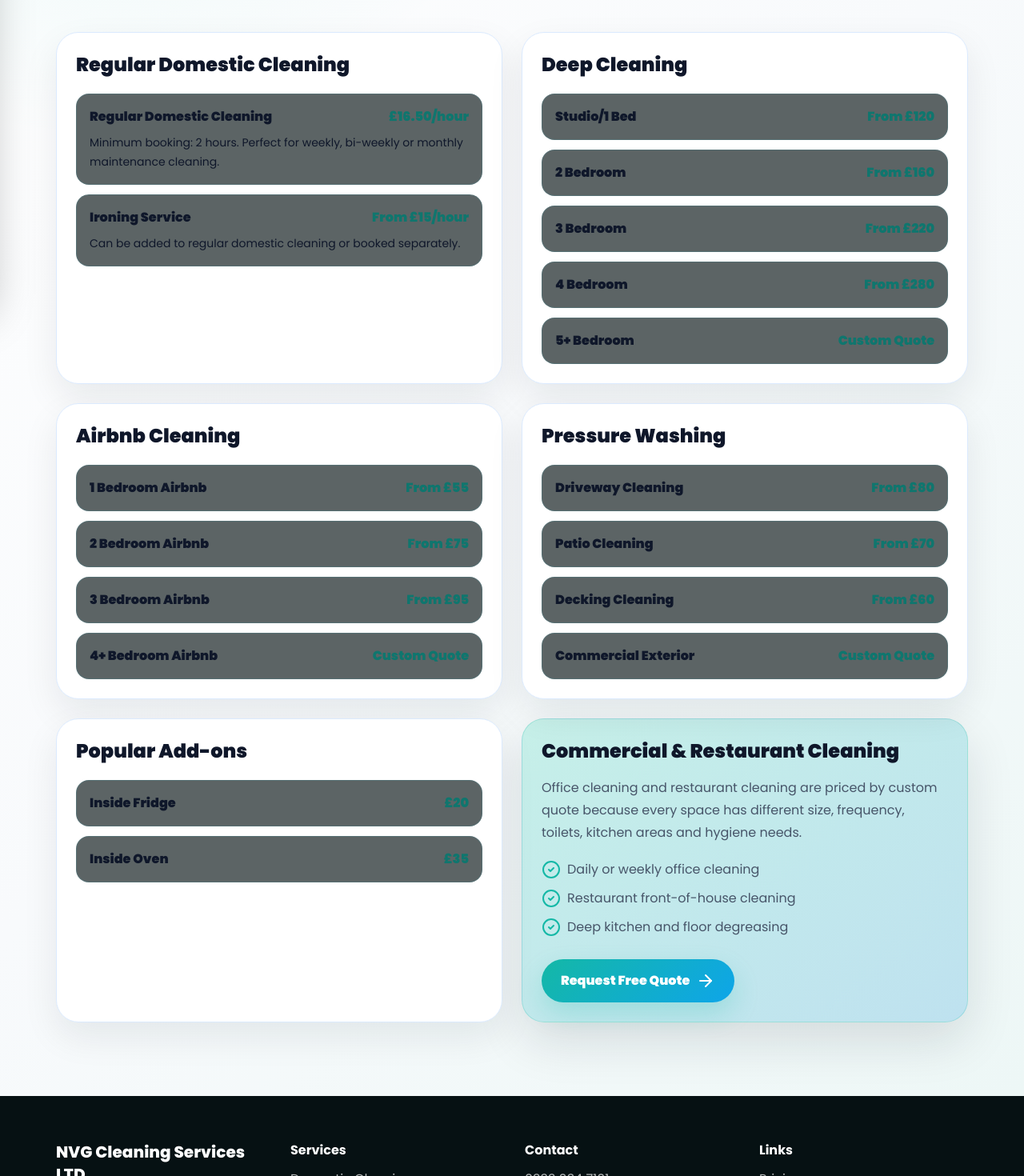
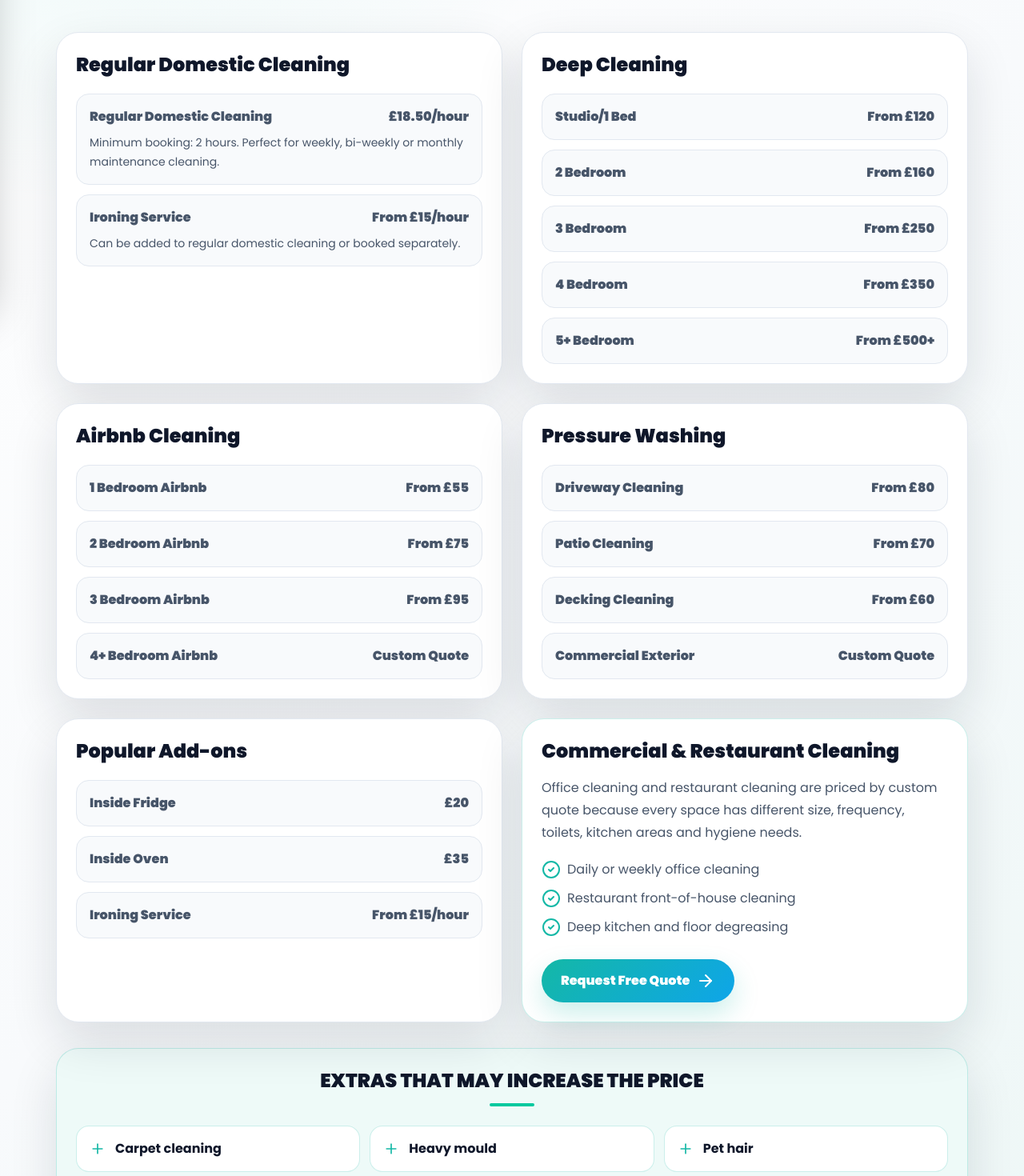
Before and after one commit to adebare-adeyemo/Never-give-up, a Next.js app: page /pricing in a window 1280 px wide. Shown: the part 420-1890 px from the top of the page at 80% size. Built offline with nearby package versions, Linux system fonts and the light colour scheme.

Commit message:
Add files via upload

```diff
--- a/app/pricing/page.jsx
+++ b/app/pricing/page.jsx
@@ -1,35 +1,124 @@
 import Link from 'next/link';
 import Reveal from '@/components/Reveal';
-import {ArrowRight, CheckCircle2} from 'lucide-react';
+import { ArrowRight, CheckCircle2, Plus } from 'lucide-react';
 
-export const metadata={title:'Cleaning Prices | NVG Cleaning Services',description:'NVG Cleaning Services pricing for regular domestic cleaning, deep cleaning, Airbnb cleaning, pressure washing and add-ons across Leeds and Yorkshire.'};
+export const metadata = {
+  title: 'Cleaning Prices | NVG Cleaning Services',
+  description: 'NVG Cleaning Services pricing for regular domestic cleaning, deep cleaning, Airbnb cleaning, pressure washing and add-ons across Leeds and Yorkshire.',
+};
 
-const domestic=[['Regular Domestic Cleaning','£16.50/hour','Minimum booking: 2 hours. Perfect for weekly, bi-weekly or monthly maintenance cleaning.'],['Ironing Service','From £15/hour','Can be added to regular domestic cleaning or booked separately.']];
-const deep=[['Studio/1 Bed','From £120'],['2 Bedroom','From £160'],['3 Bedroom','From £220'],['4 Bedroom','From £280'],['5+ Bedroom','Custom Quote']];
-const airbnb=[['1 Bedroom Airbnb','From £55'],['2 Bedroom Airbnb','From £75'],['3 Bedroom Airbnb','From £95'],['4+ Bedroom Airbnb','Custom Quote']];
-const pressure=[['Driveway Cleaning','From £80'],['Patio Cleaning','From £70'],['Decking Cleaning','From £60'],['Commercial Exterior','Custom Quote']];
-const addons=[['Inside Fridge','£20'],['Inside Oven','£35']];
+const domestic = [
+  ['Regular Domestic Cleaning', '£18.50/hour', 'Minimum booking: 2 hours. Perfect for weekly, bi-weekly or monthly maintenance cleaning.'],
+  ['Ironing Service', 'From £15/hour', 'Can be added to regular domestic cleaning or booked separately.'],
+];
 
-function PriceCard({title,children}){return <Reveal className='rounded-[28px] border border-cyan-400/20 bg-white/5 p-6 shadow-card backdrop-blur'><h2 className='text-2xl font-black text-white'>{title}</h2><div className='mt-5 space-y-3'>{children}</div></Reveal>}
-function Row({name,price,note}){return <div className='rounded-2xl border border-cyan-400/10 bg-[#061113]/65 p-4'><div className='flex flex-col gap-2 sm:flex-row sm:items-center sm:justify-between'><p className='font-black text-white'>{name}</p><p className='font-black text-nvg'>{price}</p></div>{note&&<p className='mt-2 text-sm leading-6 text-white/65'>{note}</p>}</div>}
+const deep = [
+  ['Studio/1 Bed', 'From £120'],
+  ['2 Bedroom', 'From £160'],
+  ['3 Bedroom', 'From £250'],
+  ['4 Bedroom', 'From £350'],
+  ['5+ Bedroom', 'From £500+'],
+];
 
-export default function Pricing(){return <main className='blue-section pt-28'>
- <section className='section'><div className='container'>
-  <Reveal className='mx-auto max-w-3xl text-center'><span className='rounded-full bg-nvg/15 px-4 py-2 text-sm font-black text-nvg'>Transparent Pricing</span><h1 className='mt-5 text-4xl font-black text-white sm:text-5xl'>Cleaning Prices Built Around Your Needs</h1><p className='mt-5 text-white/70'>Use our starting prices as a guide. Final quotes may vary depending on property condition, size, accessibility and specific cleaning requirements.</p></Reveal>
-  <div className='mt-12 grid gap-6 lg:grid-cols-2'>
-   <PriceCard title='Regular Domestic Cleaning'>{domestic.map(([n,p,t])=><Row key={n} name={n} price={p} note={t}/>)}</PriceCard>
-   <PriceCard title='Deep Cleaning'>{deep.map(([n,p])=><Row key={n} name={n} price={p}/>)}</PriceCard>
-   <PriceCard title='Airbnb Cleaning'>{airbnb.map(([n,p])=><Row key={n} name={n} price={p}/>)}</PriceCard>
-   <PriceCard title='Pressure Washing'>{pressure.map(([n,p])=><Row key={n} name={n} price={p}/>)}</PriceCard>
-  </div>
-  <div className='mt-6 grid gap-6 lg:grid-cols-2'>
-   <PriceCard title='Popular Add-ons'>{addons.map(([n,p])=><Row key={n} name={n} price={p}/>)}</PriceCard>
-   <Reveal className='rounded-[28px] border border-cyan-400/20 bg-gradient-to-br from-nvg/20 to-blue/20 p-6 shadow-card'>
-    <h2 className='text-2xl font-black text-white'>Commercial & Restaurant Cleaning</h2>
-    <p className='mt-4 leading-7 text-white/75'>Office cleaning and restaurant cleaning are priced by custom quote because every space has different size, frequency, toilets, kitchen areas and hygiene needs.</p>
-    <div className='mt-5 space-y-3 text-white/80'><p className='flex gap-2'><CheckCircle2 className='text-nvg'/> Daily or weekly office cleaning</p><p className='flex gap-2'><CheckCircle2 className='text-nvg'/> Restaurant front-of-house cleaning</p><p className='flex gap-2'><CheckCircle2 className='text-nvg'/> Deep kitchen and floor degreasing</p></div>
-    <Link href='/contact' className='btn btn-primary mt-7'>Request Free Quote <ArrowRight className='ml-2'/></Link>
-   </Reveal>
-  </div>
- </div></section>
-</main>}
+const airbnb = [
+  ['1 Bedroom Airbnb', 'From £55'],
+  ['2 Bedroom Airbnb', 'From £75'],
+  ['3 Bedroom Airbnb', 'From £95'],
+  ['4+ Bedroom Airbnb', 'Custom Quote'],
+];
+
+const pressure = [
+  ['Driveway Cleaning', 'From £80'],
+  ['Patio Cleaning', 'From £70'],
+  ['Decking Cleaning', 'From £60'],
+  ['Commercial Exterior', 'Custom Quote'],
+];
+
+const addons = [
+  ['Inside Fridge', '£20'],
+  ['Inside Oven', '£35'],
+  ['Ironing Service', 'From £15/hour'],
+];
+
+const extras = [
+  'Carpet cleaning',
+  'Heavy mould',
+  'Pet hair',
+  'Upholstery cleaning',
+  'Nicotine staining',
+  'External windows',
+  'Biohazard issues',
+  'Balconies',
+  'Heavily neglected kitchens / ovens',
+];
+
+function PriceCard({ title, children }) {
+  return (
+    <Reveal className="pricing-card rounded-[28px] border border-slate-200 bg-white p-6 shadow-card">
+      <h2 className="text-2xl font-black text-[#0f172a]">{title}</h2>
+      <div className="mt-5 space-y-3">{children}</div>
+    </Reveal>
+  );
+}
+
+function Row({ name, price, note }) {
+  return (
+    <div className="pricing-row rounded-2xl border border-slate-200 bg-slate-50 p-4">
+      <div className="flex flex-col gap-2 sm:flex-row sm:items-center sm:justify-between">
+        <p className="font-black text-[#0f172a]">{name}</p>
+        <p className="font-black text-cyan-700">{price}</p>
+      </div>
+      {note && <p className="mt-2 text-sm leading-6 text-slate-600">{note}</p>}
+    </div>
+  );
+}
+
+export default function Pricing() {
+  return (
+    <main className="blue-section pt-28">
+      <section className="section">
+        <div className="container">
+          <Reveal className="mx-auto max-w-3xl text-center">
+            <span className="rounded-full bg-nvg/15 px-4 py-2 text-sm font-black text-nvg">Transparent Pricing</span>
+            <h1 className="mt-5 text-4xl font-black text-[#0f172a] sm:text-5xl">Cleaning Prices Built Around Your Needs</h1>
+            <p className="mt-5 text-slate-600">Use our starting prices as a guide. Final quotes may vary depending on property condition, size, accessibility and specific cleaning requirements.</p>
+          </Reveal>
+
+          <div className="mt-12 grid gap-6 lg:grid-cols-2">
+            <PriceCard title="Regular Domestic Cleaning">{domestic.map(([n, p, t]) => <Row key={n} name={n} price={p} note={t} />)}</PriceCard>
+            <PriceCard title="Deep Cleaning">{deep.map(([n, p]) => <Row key={n} name={n} price={p} />)}</PriceCard>
+            <PriceCard title="Airbnb Cleaning">{airbnb.map(([n, p]) => <Row key={n} name={n} price={p} />)}</PriceCard>
+            <PriceCard title="Pressure Washing">{pressure.map(([n, p]) => <Row key={n} name={n} price={p} />)}</PriceCard>
+          </div>
+
+          <div className="mt-6 grid gap-6 lg:grid-cols-2">
+            <PriceCard title="Popular Add-ons">{addons.map(([n, p]) => <Row key={n} name={n} price={p} />)}</PriceCard>
+            <Reveal className="rounded-[28px] border border-cyan-400/20 bg-white p-6 shadow-card">
+              <h2 className="text-2xl font-black text-[#0f172a]">Commercial & Restaurant Cleaning</h2>
+              <p className="mt-4 leading-7 text-slate-600">Office cleaning and restaurant cleaning are priced by custom quote because every space has different size, frequency, toilets, kitchen areas and hygiene needs.</p>
+              <div className="mt-5 space-y-3 text-slate-700">
+                <p className="flex gap-2"><CheckCircle2 className="text-nvg" /> Daily or weekly office cleaning</p>
+                <p className="flex gap-2"><CheckCircle2 className="text-nvg" /> Restaurant front-of-house cleaning</p>
+                <p className="flex gap-2"><CheckCircle2 className="text-nvg" /> Deep kitchen and floor degreasing</p>
+              </div>
+              <Link href="/contact" className="btn btn-primary mt-7">Request Free Quote <ArrowRight className="ml-2" /></Link>
+            </Reveal>
+          </div>
+
+          <Reveal className="mt-8 rounded-[28px] border border-cyan-400/20 bg-[#eefaf8] p-6 shadow-card">
+            <h2 className="text-center text-2xl font-black text-[#0f172a]">EXTRAS THAT MAY INCREASE THE PRICE</h2>
+            <div className="mx-auto mt-3 h-1 w-14 rounded-full bg-nvg" />
+            <div className="mt-6 grid gap-3 sm:grid-cols-2 lg:grid-cols-3">
+              {extras.map((extra) => (
+                <div key={extra} className="flex items-center gap-3 rounded-2xl border border-cyan-400/20 bg-white p-4 font-bold text-[#0f172a]">
+                  <Plus className="shrink-0 text-nvg" size={20} />
+                  <span>{extra}</span>
+                </div>
+              ))}
+            </div>
+          </Reveal>
+        </div>
+      </section>
+    </main>
+  );
+}
```
